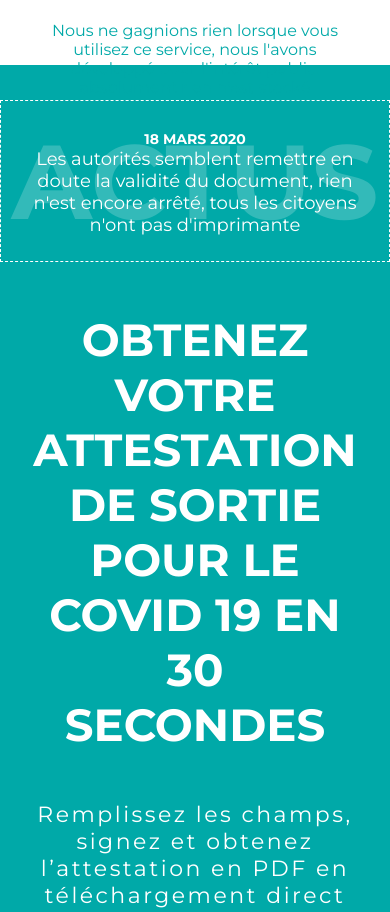
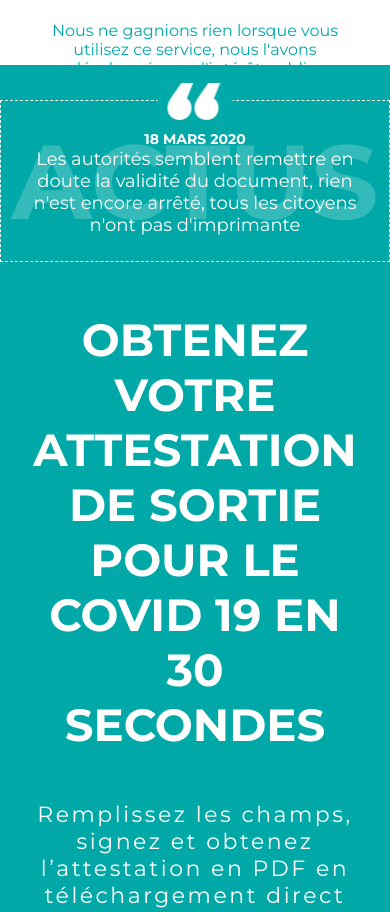
Before and after one commit to GetupAgency/attestation-covid-generator, a plain HTML site: page index.html in a window 390 px wide. Shown: the top 912 px of the page. Drawn offline with nearby package versions, Linux system fonts and the light colour scheme.

Commit message:
Refacto finished non responsive

```diff
--- a/index.html
+++ b/index.html
@@ -25,7 +25,7 @@
         nous l'avons développé pour l'intérêt public, absolument rien n'est stocké
       </p>
     </div>
-    <div class="bck-green w-100p t-color-ffffff pb-120">
+    <div class="bck-green after-triangle w-100p t-color-ffffff pb-120">
 
       <div class="actus">
         <p class="date">18 MARS 2020</p>
--- a/styles.css
+++ b/styles.css
@@ -235,7 +235,7 @@ body{
   margin-bottom: 50px;
   max-width: 900px;
   background-color: #fff;
-  box-shadow: 0px 1px 25px 1px rgba(2, 2, 2, 0.11);
+  box-shadow: 0px 6px 55px 12px rgba(2, 2, 2, 0.11)
 }
 
 
@@ -477,6 +477,10 @@ footer{
 
 
 /* Refacto */
+body {
+  overflow-x: hidden;
+}
+
 .topbar {
   position: absolute;
   top: 0;
@@ -489,6 +493,30 @@ footer{
   margin-top: 21px;
   font-size: 16px !important;
   color: #00a9a8;
+}
+
+.actus:before {
+  content: '';
+  width: 75px;
+  height: 50px;
+  background-image: url(assets/img/quotes.jpg);
+  position: absolute;
+  top: -25px;
+  left: 50%;
+  transform: translateX(-50%);
+}
+
+.after-triangle:after {
+  content: '';
+  width: 0;
+  height: 0;
+  border-style: solid;
+  border-width: 0 100vw 252px 0;
+  border-color: transparent #00a9a8 transparent transparent;
+  position: absolute;
+  bottom: 0;
+  left: 0;
+  z-index: -1;
 }
 
 .actus {
```
Also changed, not shown: assets/img/quotes.jpg (added).
